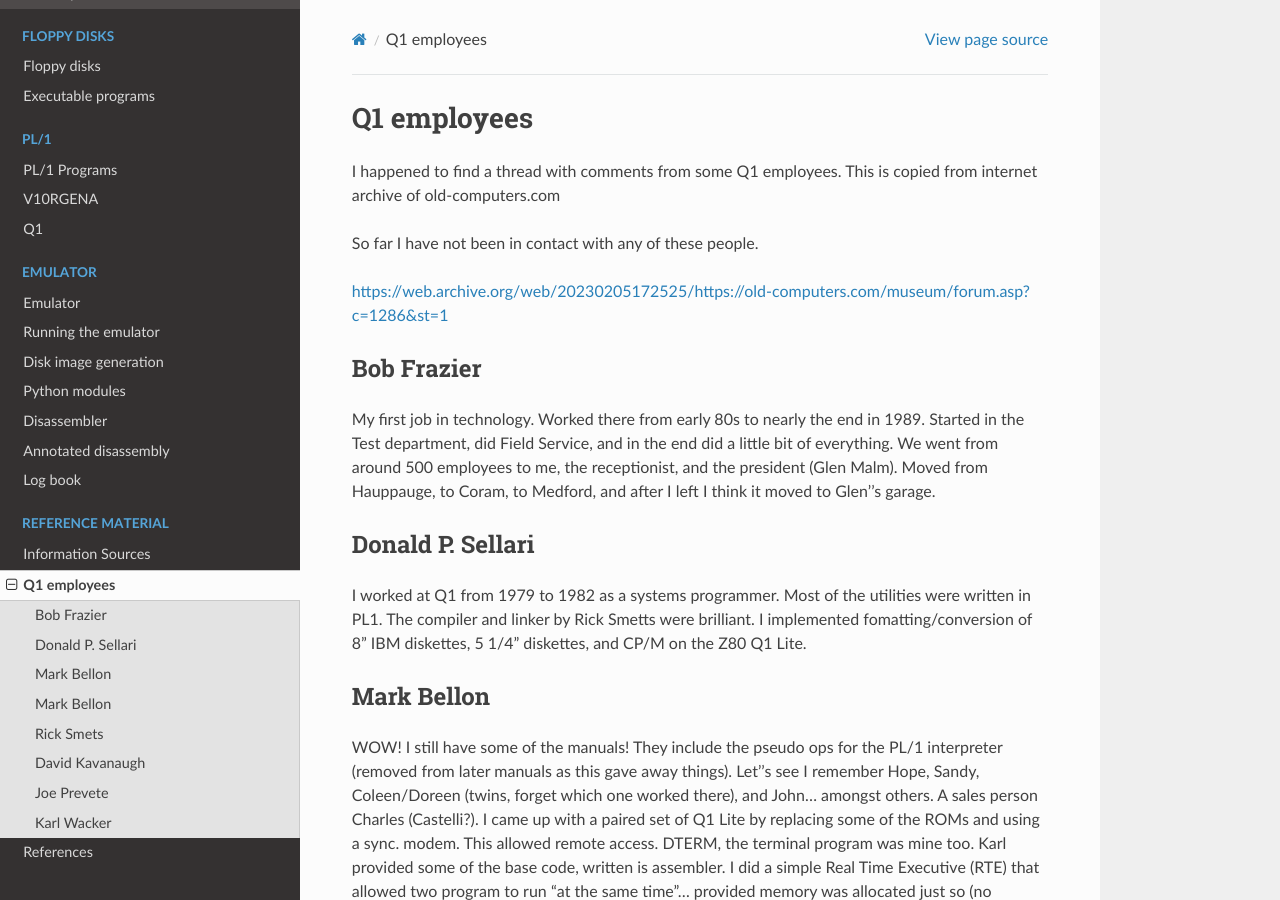
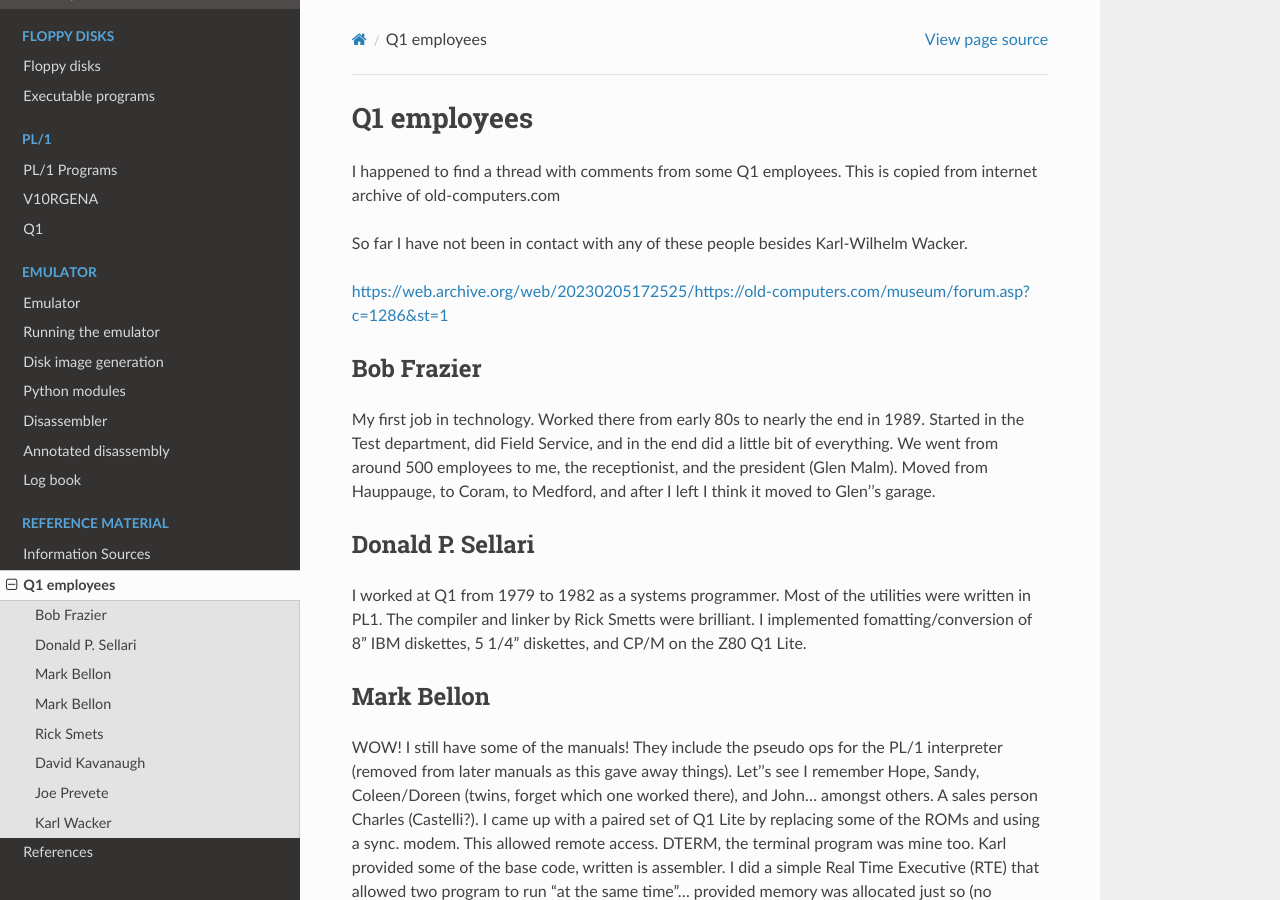
Before and after one commit to Datamuseum-DK/Q1-Emulator, a Sphinx documentation site: the page built from docs/source/background/q1people.rst, in a window 1280 px wide and 900 px high. Built offline with Sphinx 7.4.7 and the Read the Docs theme 3.1.0, drawn with Linux system fonts in a browser that asks for light colours; pages that are not in the unit, such as notebooks, are missing from menus.

```diff
--- a/docs/source/background/q1people.rst
+++ b/docs/source/background/q1people.rst
@@ -7,7 +7,7 @@ Q1 employees
 I happened to find a thread with comments from some Q1 employees. This is
 copied from internet archive of old-computers.com
 
-So far I have not been in contact with any of these people.
+So far I have not been in contact with any of these people besides Karl-Wilhelm Wacker.
 
 https://web.archive.org/web/20230205172525/https://old-computers.com/museum/forum.asp?c=1286&st=1
 
```
Also changed, not shown: docs/source/background/log.rst (+27 -0 lines), 3 other files.
